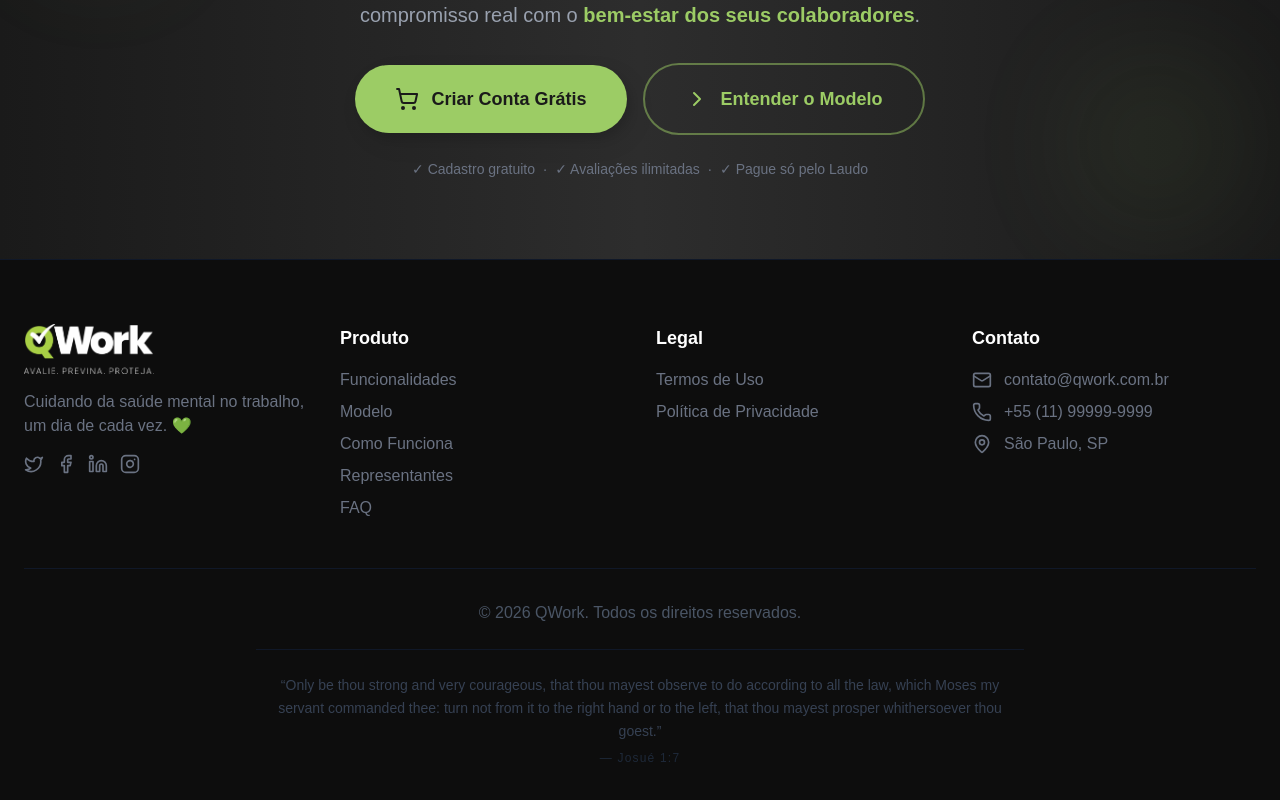
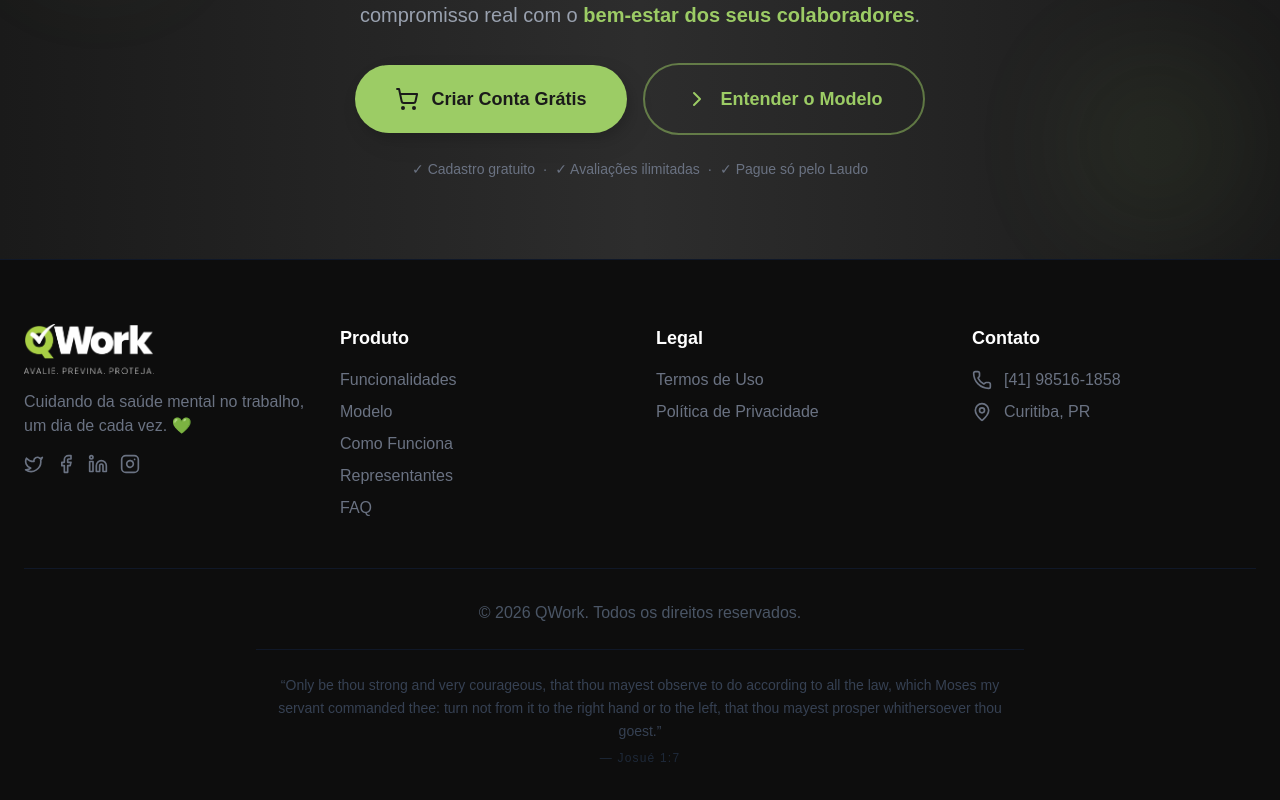
Before and after one commit to ronaldofilardo/qw-lp, a Next.js app: page / in a window 1280 px wide. Shown: the part 7987-8787 px from the top of the page. Built offline with nearby package versions, Linux system fonts and the light colour scheme.

Commit message:
chore: atualizar seção de contato - remover email e ícone, atualizar telefone e localização para Curitiba

```diff
--- a/app/page.tsx
+++ b/app/page.tsx
@@ -13,7 +13,6 @@ import {
   HeartPulse,
   Instagram,
   Linkedin,
-  Mail,
   MapPin,
   Menu,
   Phone,
@@ -724,9 +723,8 @@ export default function Home() {
               </h3>
               <p className="text-gray-400 leading-relaxed mb-8">
                 Ganhe comissões reais vendendo saúde mental. Nossos
-                representantes ganham a partir de 20% do valor negociado —
-                sem limite de lucro. Ajude empresas enquanto constrói sua
-                renda.
+                representantes ganham a partir de 20% do valor negociado — sem
+                limite de lucro. Ajude empresas enquanto constrói sua renda.
               </p>
               <ul className="space-y-5">
                 {[
@@ -1011,16 +1009,12 @@ export default function Home() {
               <h3 className="text-lg font-bold mb-4">Contato</h3>
               <ul className="space-y-2">
                 <li className="flex items-center gap-3 text-gray-500">
-                  <Mail className="w-5 h-5" />
-                  <span>contato@qwork.com.br</span>
-                </li>
-                <li className="flex items-center gap-3 text-gray-500">
                   <Phone className="w-5 h-5" />
-                  <span>+55 (11) 99999-9999</span>
+                  <span>[41] 98516-1858</span>
                 </li>
                 <li className="flex items-center gap-3 text-gray-500">
                   <MapPin className="w-5 h-5" />
-                  <span>São Paulo, SP</span>
+                  <span>Curitiba, PR</span>
                 </li>
               </ul>
             </div>
```
Also changed, not shown: 1 other file (tests, documents, lock files or other folders).
